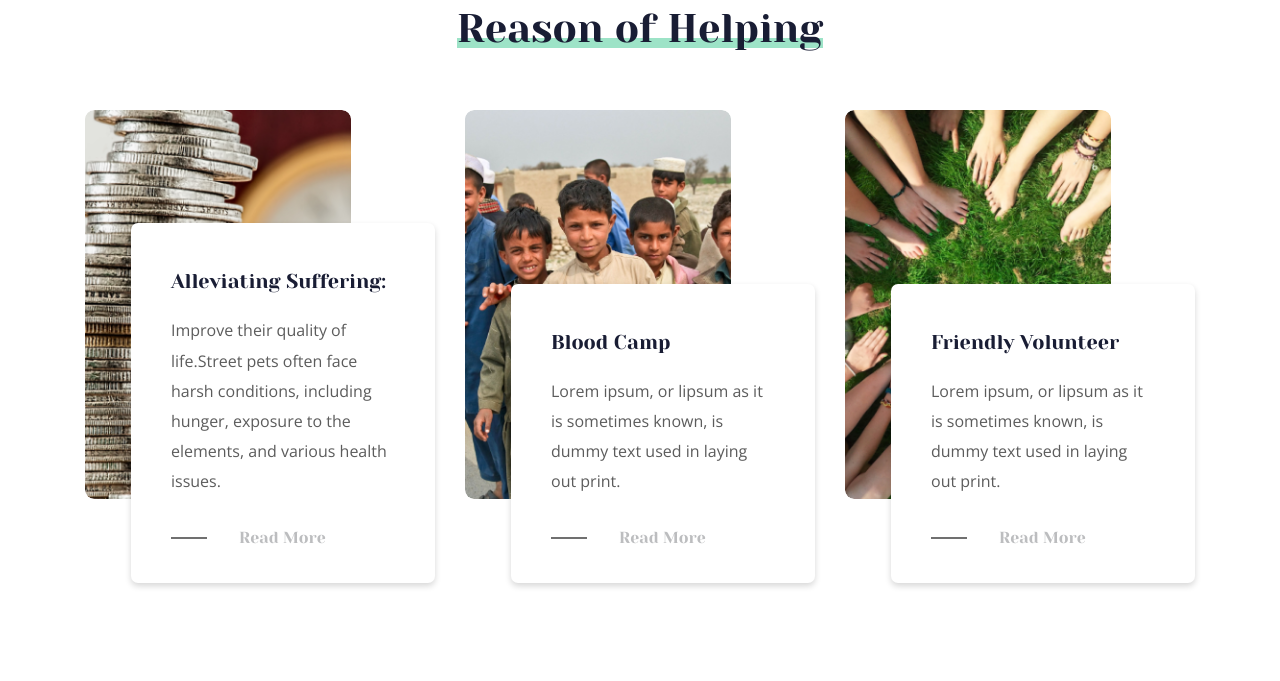
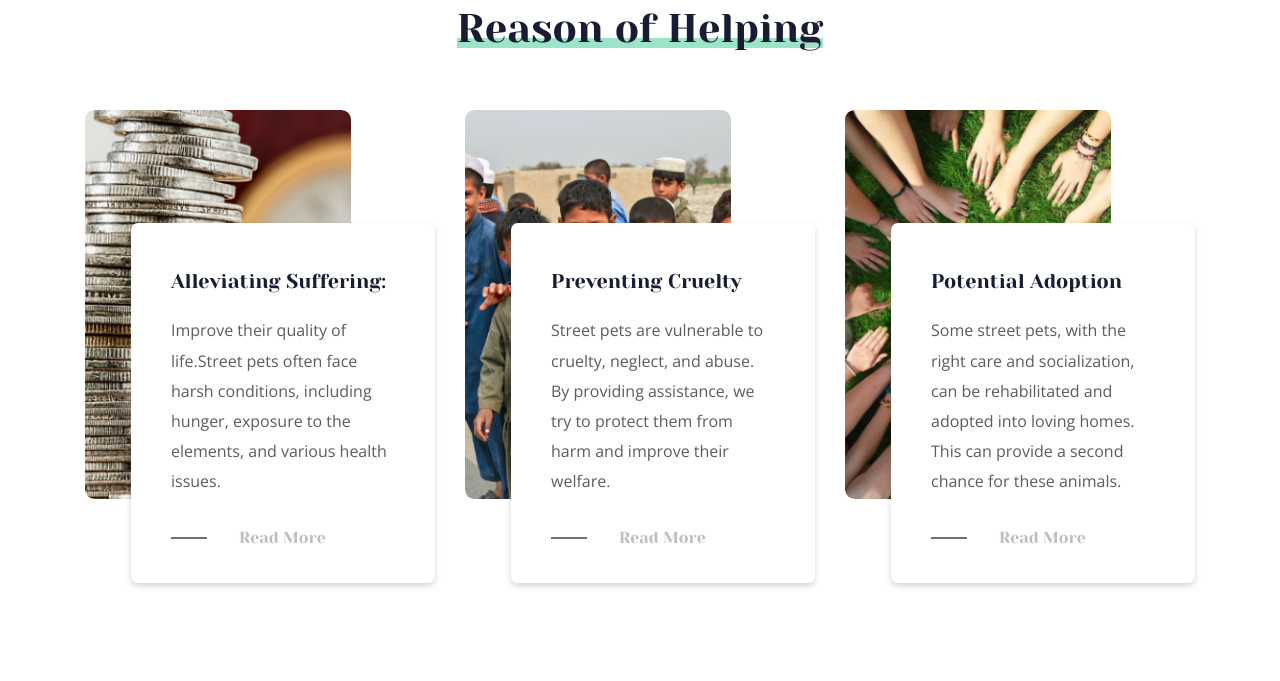
Before and after one commit to imadityasin/PawPledge, a plain HTML site: page index.html in a window 1280 px wide. Shown: the part 980-1661 px from the top of the page. Drawn offline with nearby package versions, Linux system fonts and the light colour scheme.

Commit message:
2 ,3 reason

```diff
--- a/index.html
+++ b/index.html
@@ -169,10 +169,8 @@
                             </div>
                         </div>
                         <div class="help_content">
-                            <h4>Blood Camp</h4>
-                            <p>Lorem ipsum, or lipsum as it is
-                                sometimes known, is dummy
-                                text used in laying out print.</p>
+                            <h4>Preventing Cruelty</h4>
+                            <p>Street pets are vulnerable to cruelty, neglect, and abuse. By providing assistance, we try to protect them from harm and improve their welfare.</p>
                             <a href="#" class="read_more">Read More</a>
                         </div>
                     </div>
@@ -185,10 +183,8 @@
                             </div>
                         </div>
                         <div class="help_content">
-                            <h4>Friendly Volunteer</h4>
-                            <p>Lorem ipsum, or lipsum as it is
-                                sometimes known, is dummy
-                                text used in laying out print.</p>
+                            <h4>Potential Adoption</h4>
+                            <p>Some street pets, with the right care and socialization, can be rehabilitated and adopted into loving homes. This can provide a second chance for these animals.</p>
                             <a href="#" class="read_more">Read More</a>
                         </div>
                     </div>
@@ -634,8 +630,7 @@
                                     <img src="img/footer_logo.png" alt="">
                                 </a>
                             </div>
-                            <p class="address_text">Lorem ipsum dolor sit amet, <br> consectetur adipiscing elit, sed do <br> eiusmod tempor incididunt ut labore.
-                            </p>
+                            <p class="address_text">Paws for a Purpose :  <br>  Adopt, Love, Change a Life</p>
                             <div class="socail_links">
                                 <ul>
                                     <li>
```
